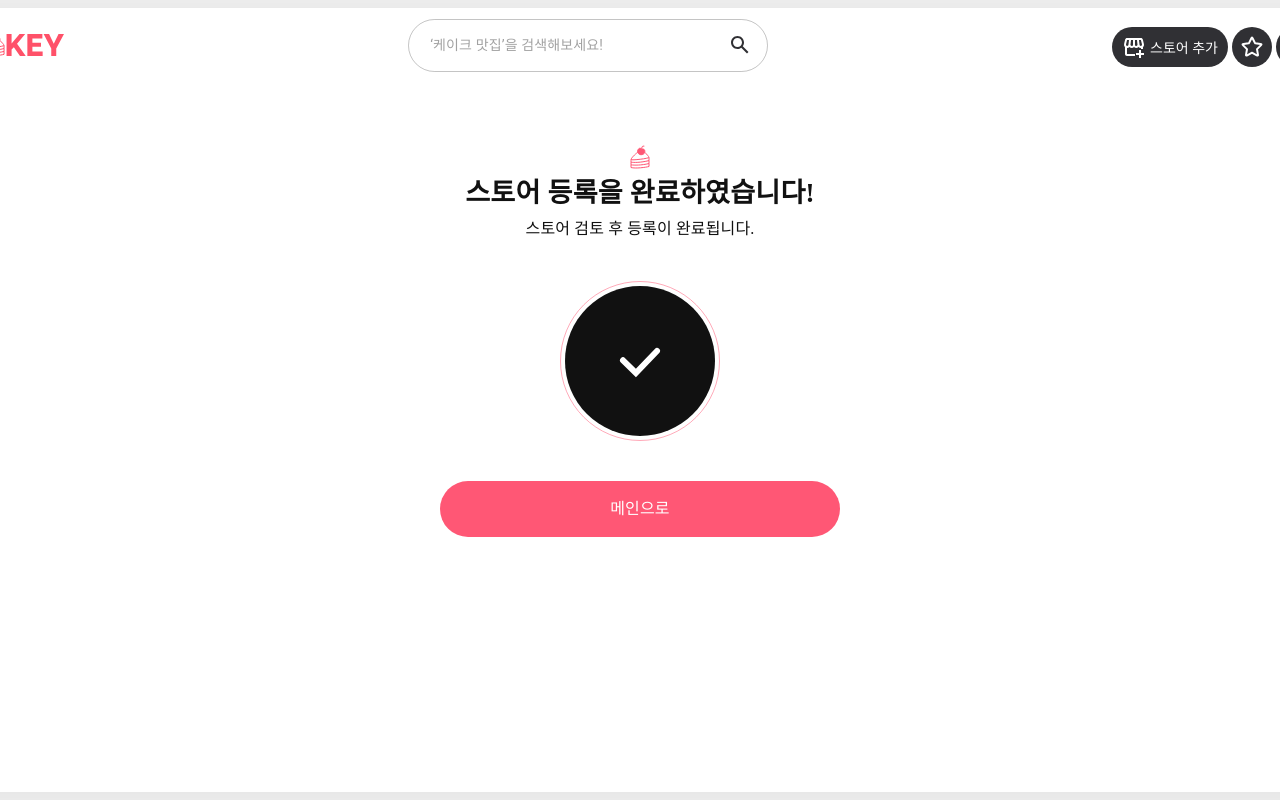
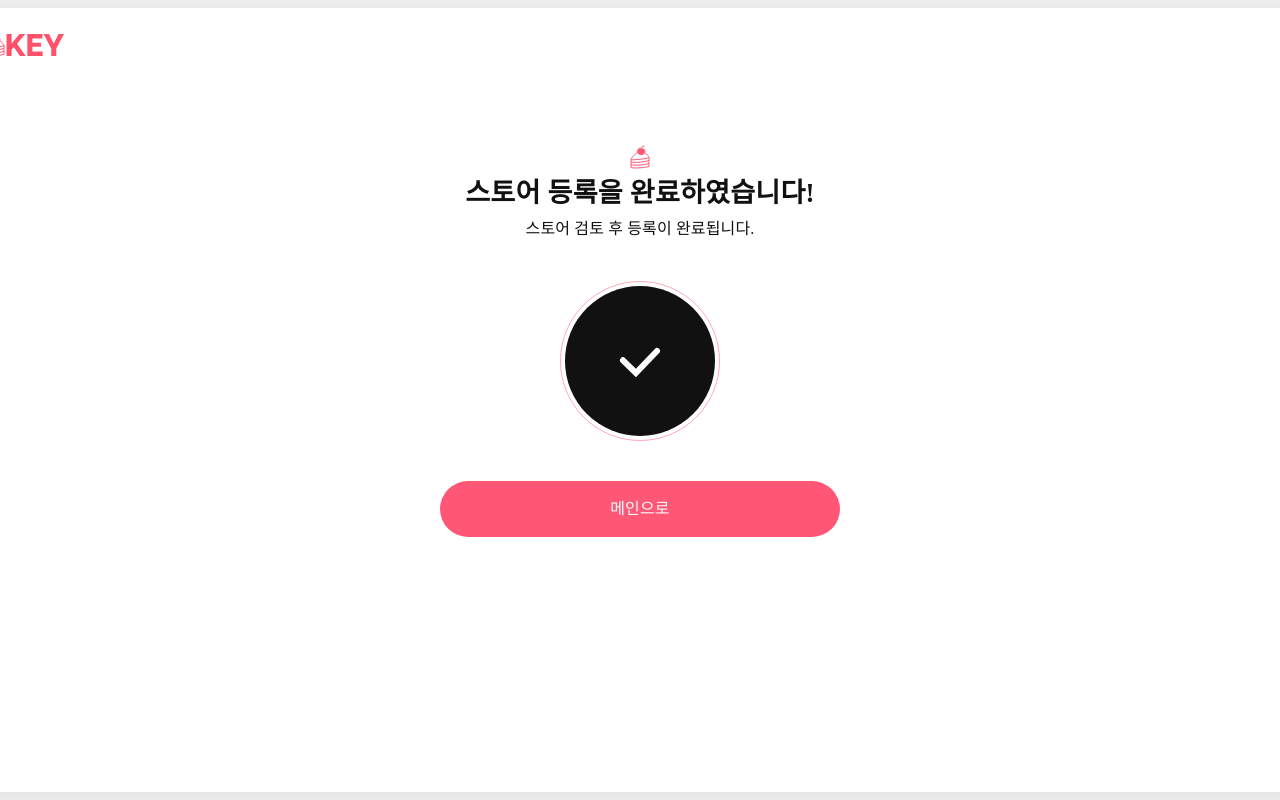
Before and after one commit to cakey-strawberry/cakey-desktop, a Next.js app: page /congratulation-add-store in a window 1280 px wide. Built offline with nearby package versions, Linux system fonts and the light colour scheme.

Commit message:
fix: modify common Header component to show only logo in add-store page flow

```diff
--- a/src/common/components/Header/Header.tsx
+++ b/src/common/components/Header/Header.tsx
@@ -1,6 +1,6 @@
 import Link from 'next/link';
 import Image from 'next/image';
-import { useRouter } from 'next/navigation';
+import { useRouter, usePathname } from 'next/navigation';
 import Box from '@mui/material/Box';
 import AppBar from '@mui/material/AppBar';
 import Button from '@mui/material/Button';
@@ -17,6 +17,7 @@ type HeaderProps = {
 
 export default function Header({ onUserProfileClick }: HeaderProps) {
   const router = useRouter();
+  const pathname = usePathname();
 
   return (
     <AppBar
@@ -31,15 +32,29 @@ export default function Header({ onUserProfileClick }: HeaderProps) {
         background: '#ffffff',
         boxShadow: 'none',
         transition: 'none',
+        // TODO: borderBottom 적용 시, 디자인과 달리 아래 border가 흰색 배경화면 양 끝에 닿지 않고 있음
+        // borderBottom: '1px solid #E9ECEF',
       }}
     >
       <Link href="/">
         <Image src={LogoIcon} alt="logo" />
       </Link>
+      {
+        pathname !== '/add-store' &&
+        pathname !== '/add-store-recommendation' &&
+        pathname !== '/congratulation-add-store' &&
+        (
           <Search
             onSearch={() => router.push('/store-search')}
             placeholder="‘케이크 맛집’을 검색해보세요!"
           />
+        )
+      }
+      {
+        pathname !== '/add-store' &&
+        pathname !== '/add-store-recommendation' &&
+        pathname !== '/congratulation-add-store' &&
+        (
           <Box sx={{ display: 'flex' }}>
             <Link
               href="/add-store"
@@ -91,6 +106,8 @@ export default function Header({ onUserProfileClick }: HeaderProps) {
               <Image width={24} height={24} src={UserIcon} alt="user" />
             </Button>
           </Box>
+        )
+      }
     </AppBar>
   );
 }
```
Lines whose indentation alone changed are shown as unchanged.
